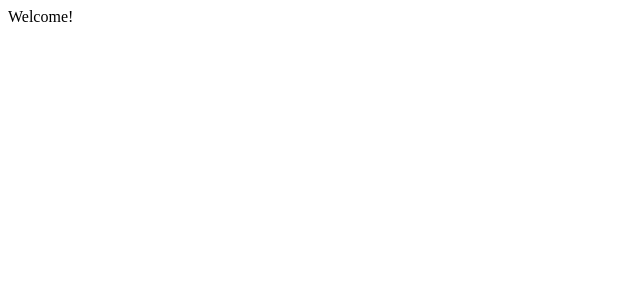
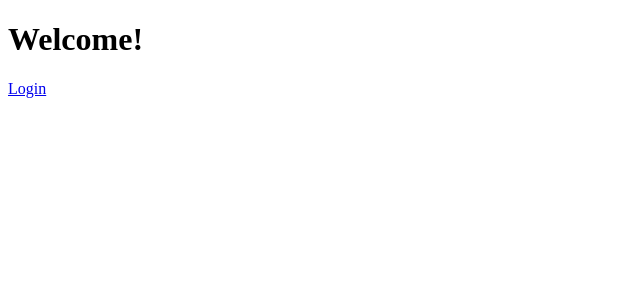
Before and after one commit to Kaju07/redux-login, a React (Create React App) app: page / in a window 1280 px wide. Shown: the top 300 px of the page, without its empty margins (0-640 px from the left). Built offline with nearby package versions, Linux system fonts and the light colour scheme.

Commit message:
Set up react-router

```diff
--- a/package.json
+++ b/package.json
@@ -13,6 +13,8 @@
     "prettier": "^1.12.1",
     "react": "^16.3.1",
     "react-dom": "^16.3.1",
+    "react-router": "^4.2.0",
+    "react-router-dom": "^4.2.2",
     "react-scripts": "1.1.4"
   },
   "scripts": {
--- a/src/App.js
+++ b/src/App.js
@@ -1,5 +1,12 @@
 import React from 'react';
+import { Route } from 'react-router-dom';
+import HomePage from './components/pages/HomePage';
+import LoginPage from './components/pages/LoginPage';
 
-const App = () => <div>Welcome!</div>
+const App = () =>
+  <div>
+    <Route exact path="/" component={HomePage} />
+    <Route exact path="/login" component={LoginPage} />
+  </div>;
 
 export default App;
--- /dev/null
+++ b/src/components/pages/HomePage.js
@@ -0,0 +1,11 @@
+import React from 'react';
+import { Link } from 'react-router-dom';
+
+const HomePage = () => (
+    <div>
+        <h1>Welcome!</h1>
+        <Link to="/login">Login</Link>
+    </div>
+);
+
+export default HomePage;
--- /dev/null
+++ b/src/components/pages/LoginPage.js
@@ -0,0 +1,9 @@
+import React from 'react';
+
+const LoginPage = () => (
+    <div>
+        <h1>Login succesful</h1>
+    </div>
+);
+
+export default LoginPage;
--- a/src/index.js
+++ b/src/index.js
@@ -1,7 +1,13 @@
 import React from 'react';
 import ReactDOM from 'react-dom';
+import { BrowserRouter } from 'react-router-dom';
 import App from './App';
 import registerServiceWorker from './registerServiceWorker';
 
-ReactDOM.render(<App />, document.getElementById('root'));
+ReactDOM.render(
+    <BrowserRouter>
+        <App />
+    </BrowserRouter>,
+    document.getElementById('root')
+);
 registerServiceWorker();
```
Also changed, not shown: src/App.css (deleted, +0 -28 lines), 1 other file (tests, documents, lock files or other folders).
